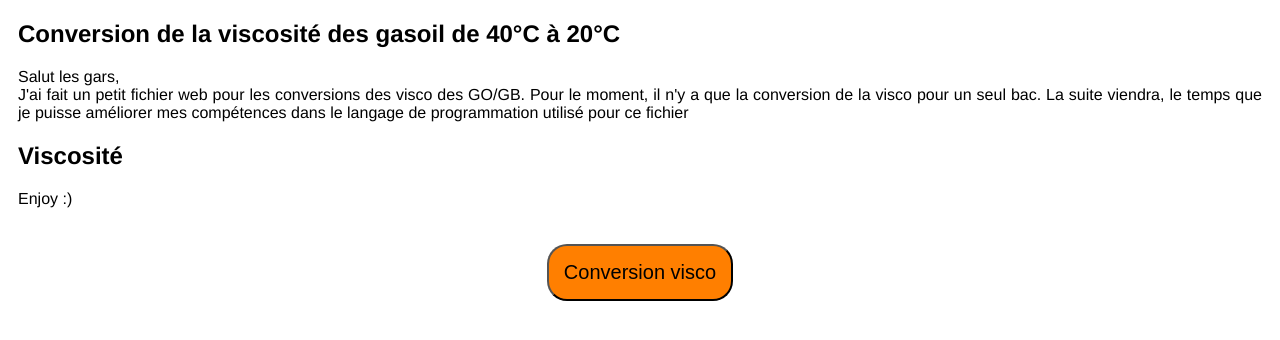
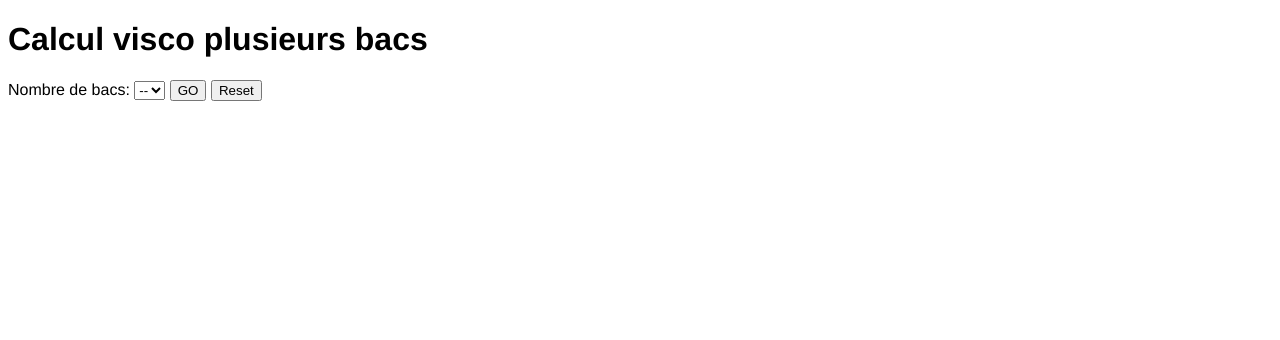
Before and after one commit to Yoann777/outil_tra, a plain HTML site: page index.html in a window 1280 px wide. Drawn offline with Linux system fonts and the light colour scheme.

Commit message:
modif squelette html

```diff
--- a/index.html
+++ b/index.html
@@ -1,33 +1,37 @@
 <!DOCTYPE html>
-<html lang="fr">
+<html lang="en">
 <head>
-     <meta charset="UTF-8">
-     <meta http-equiv="X-UA-Compatible" content="IE=edge">
-     <meta name="viewport" content="width=device-width, initial-scale=1.0">
-     <title>Calcul Visco sur bac simple</title>
-     <link rel="stylesheet" href="./style.css" />
+    <meta charset="UTF-8">
+    <meta http-equiv="X-UA-Compatible" content="IE=edge">
+    <meta name="viewport" content="width=device-width, initial-scale=1.0">
+    <title>Document</title>
+    <link rel="stylesheet" href="./style.css">
 </head>
 <body>
-     <article>
-          <h1>
-               Conversion de la viscosité des gasoil de 40°C à 20°C
-          </h1>
-          <p>
-               Salut les gars, <br />
-               J'ai fait un petit fichier web pour les conversions des visco des GO/GB. Pour le moment, il n'y a que la conversion de la visco pour un seul bac. La suite viendra, le temps que je puisse améliorer mes compétences dans le langage de programmation utilisé pour ce fichier
-          </p>
-     </article>
-     <article>
-          <h2>
-               Viscosité
-          </h2>
-          <p>Enjoy :)</p>
+    <h1>Calcul visco plusieurs bacs</h1>
 
-          <div class="btn">
-               <input type="button" id="button" value="Conversion visco">
-          </div>
-     </article>
+    <div class="container">
+        <label for="numberOfTank">Nombre de bacs:</label>
 
-     <script src="./index.js"></script>
+        <select name="tank" id="numberOfTank">
+            <option>--</option>
+            <option value="1">1</option>
+            <option value="2">2</option>
+            <option value="3">3</option>
+            <option value="4">4</option>
+        </select>
+
+        <input type="button" id="displayTank" value="GO">
+        <input type="button" id="oups" value="Reset">
+    </div>
+
+    <div>
+        <p id="pumpingTank"></p>
+    </div>
+    <div class='btn'>
+
+    </div>
+
+    <script src="./index.js"></script>
 </body>
 </html>
```
